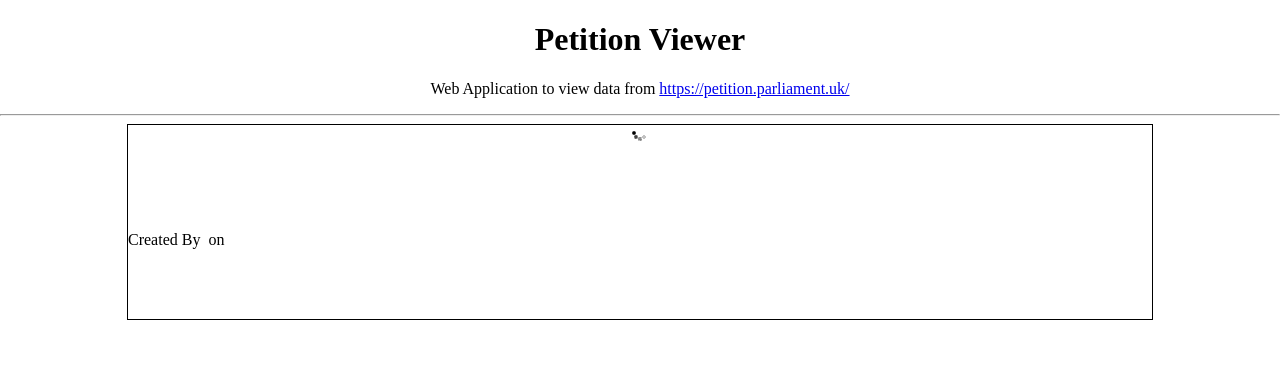
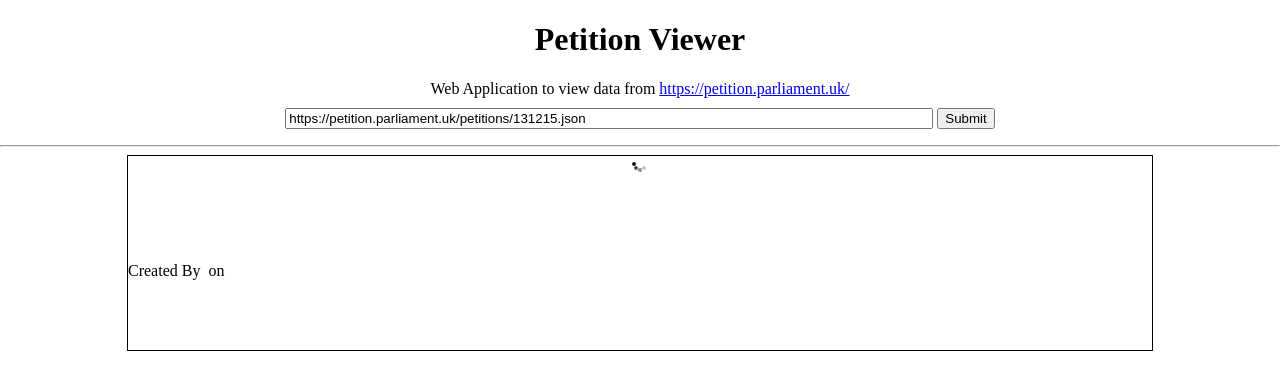
Before and after one commit to kiran94/PetitionViewer, a website: page index.html in a window 1280 px wide. Drawn offline with Linux system fonts and the light colour scheme; no server answers.

Commit message:
markup for url input and button

```diff
--- a/index.html
+++ b/index.html
@@ -14,8 +14,12 @@
     <header>
         <h1>Petition Viewer</h1>
         <p>Web Application to view data from <a href='https://petition.parliament.uk/'>https://petition.parliament.uk/</a>
+        <br/>
+        <input type='text' id='currentURL' name='currentURl' value='https://petition.parliament.uk/petitions/131215.json' />
+        <button id='currentURLButton' name='Submit' value='Submit'>Submit</button>
         <hr/>
     </header>
+
 
     <main>
         <img src='res/ajax-loader.gif' alt='Loading..' id='loader' />
```
